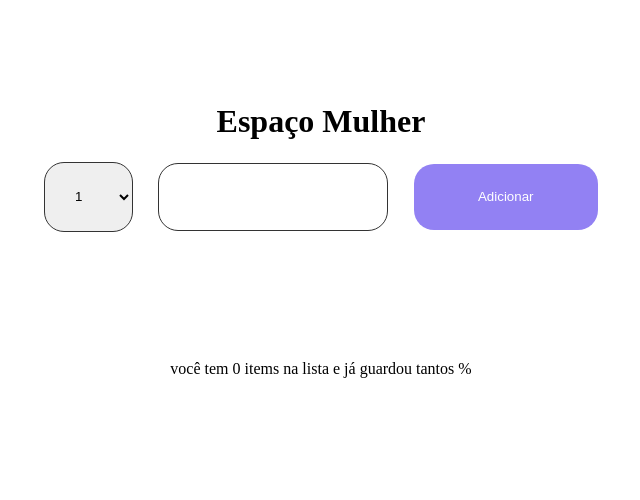
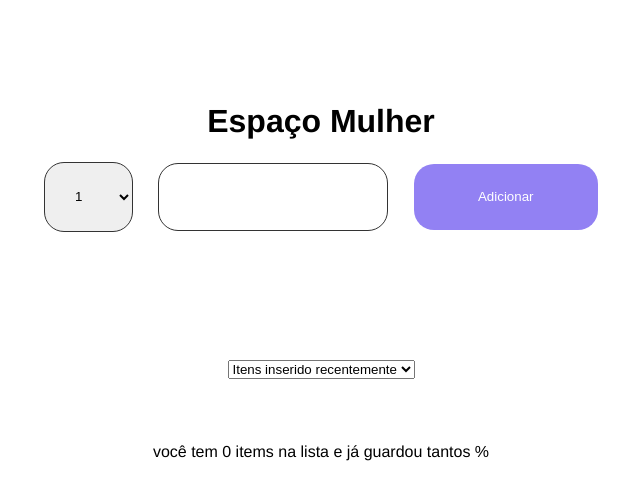
Before and after one commit to ivanmartins090317/woman-gym-list, a React (Vite) app: page / in a window 1280 px wide. Shown: the top 500 px of the page, without its empty margins (319-959 px from the left). Built offline with nearby package versions, Linux system fonts and the light colour scheme.

Commit message:
feat:☑️created filter of items stored

```diff
--- a/src/App.jsx
+++ b/src/App.jsx
@@ -6,6 +6,7 @@ import { Item } from "./components/Item";
 
 const App = () => {
   const [items, setItems] = useState([])
+  const [orderBy, SetOrderBy] = useState('newest')
 
   class Model {
     constructor(name, quantity) {
@@ -16,7 +17,9 @@ const App = () => {
     }
   }
 
+  const handleChangeOrder =(e) => SetOrderBy(e.target.value)
 
+  const sortedItems = orderBy === 'stored' ? items.filter(item => item.stored) : items
   const handleSubmit = (e) =>{
     e.preventDefault()
     const {nome, selectQtd} = e.target.elements
@@ -40,8 +43,10 @@ const App = () => {
     <Header/>
     <Form handleSubmit={handleSubmit}/>
   <div className="container-main">
+    <div className="list">
+
         {
-    items.map(item =>(
+          sortedItems.map(item =>(
 
               <Item
               verifyStored={item.stored ? 'isChecked' : " "}
@@ -56,6 +61,13 @@ const App = () => {
 
         }
     </div>
+   <div className="filters">
+    <select value={orderBy} onChange={handleChangeOrder}>
+      <option value="newest">Itens inserido recentemente</option>
+      <option value="stored">Itens guardados</option>
+    </select>
+   </div>
+  </div>
     <footer>
       <p>você tem {items.length} items na lista e já guardou tantos %</p>
     </footer>
--- a/src/index.css
+++ b/src/index.css
@@ -2,6 +2,7 @@ body{
   width: 100%;
   margin:5% auto;
   text-align:center;
+  font-family: "Helvetica Neue",Helvetica,Arial
 }
 .container-main{
   display:flex;
@@ -11,3 +12,9 @@ body{
   justify-content:center;
   margin:5% 0;
 }
+.list{
+    width: 100%;
+    display: flex;
+    justify-content: center;
+    margin-bottom: 5%;
+}
```
Lines whose indentation alone changed are shown as unchanged.
